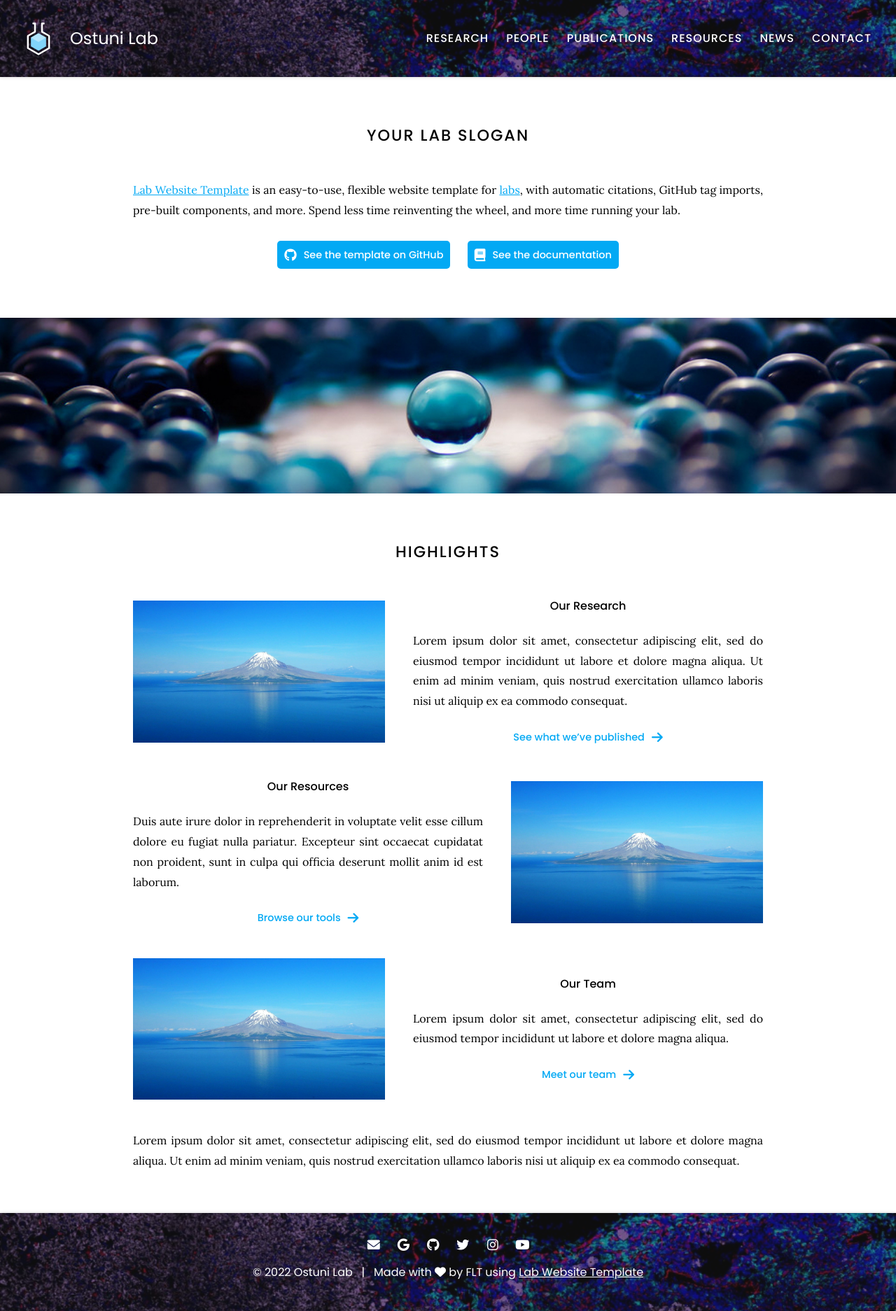
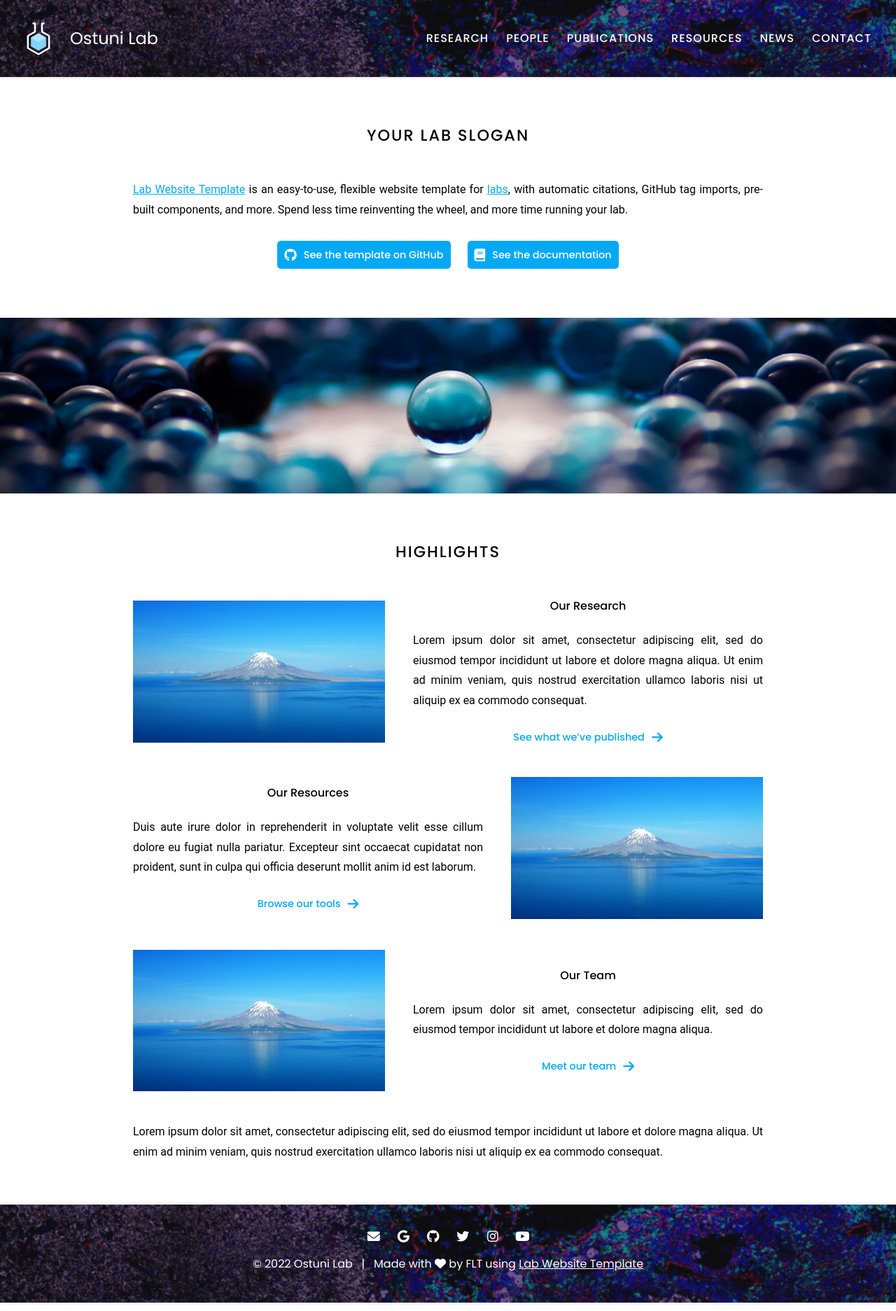
Before and after one commit to laterz-f/labwebsite, a Jekyll site: the page built from index.md, in a window 1280 px wide. Shown: the whole page at 70% size. Built offline with Jekyll 4.4.1, drawn with Linux system fonts in a browser that asks for light colours.

Commit message:
Update theme.scss

```diff
--- a/css/theme.scss
+++ b/css/theme.scss
@@ -6,7 +6,7 @@ $dark-accent: $light-blue-900;
 
 // font types
 // also see /_includes/fonts.html to change fonts
-$serif: "Lora", serif; // font name, fallback font type
+$serif: "Roboto", serif; // font name, fallback font type
 $sans: "Poppins", sans-serif;
 $mono: "Cousine", monospace;
 
```
